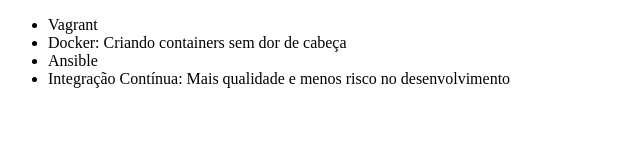
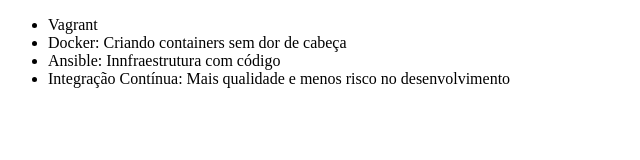
Before and after one commit to Cruz-Guilherme/alura-git, a plain HTML site: page index.html in a window 1280 px wide. Shown: the whole page, without its empty margins (0-640 px from the left). Drawn offline with Linux system fonts and the light colour scheme.

Commit message:
Mudando o nome do curso de Ansible

```diff
--- a/index.html
+++ b/index.html
@@ -8,7 +8,7 @@
     <ul>
         <li>Vagrant</li>
         <li>Docker: Criando containers sem dor de cabeça</li>
-        <li>Ansible</li>
+        <li>Ansible: Innfraestrutura com código</li>
         <li>Integração Contínua: Mais qualidade e menos risco no desenvolvimento</li>
     </ul>
 </body>
```
